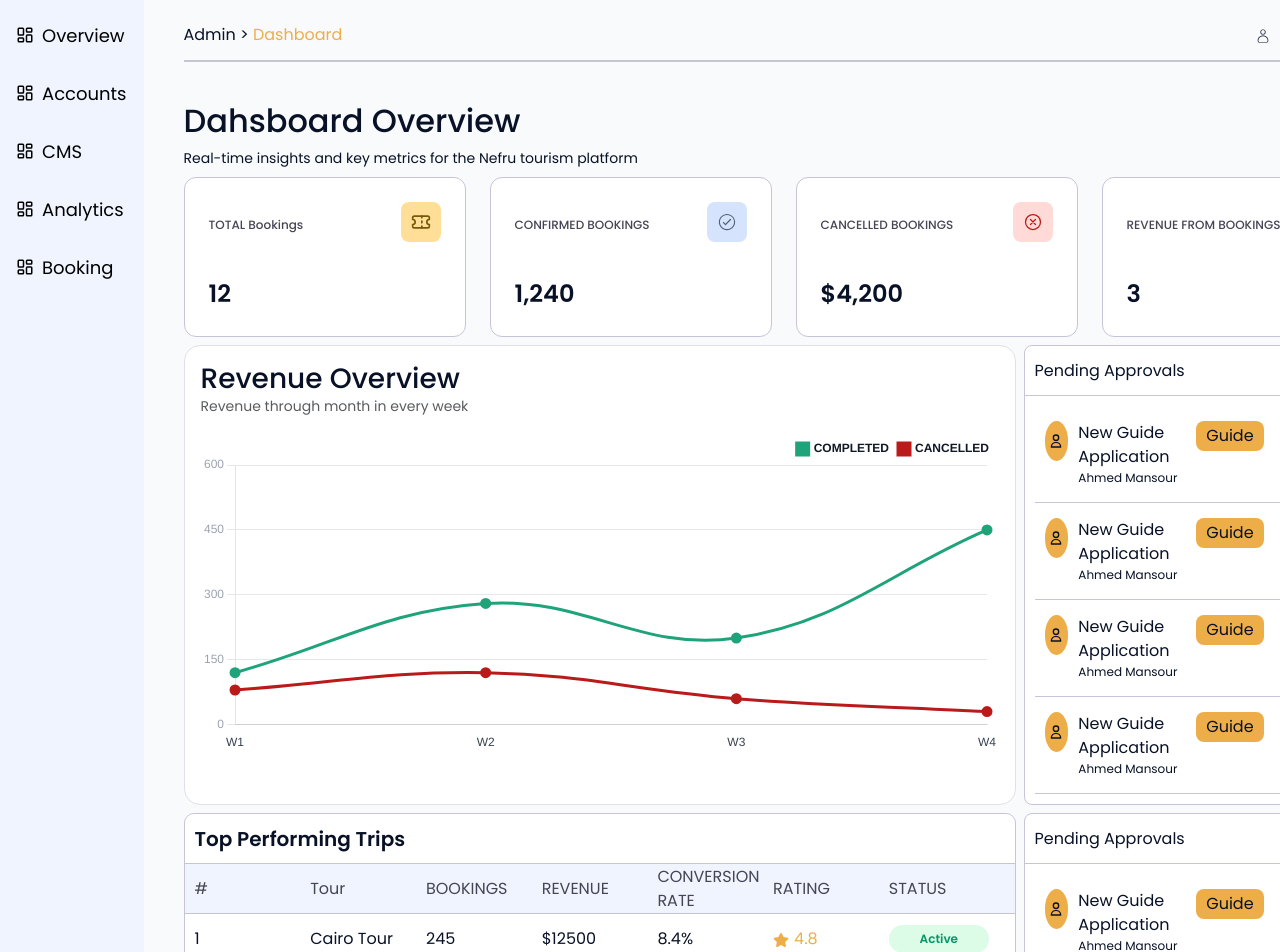
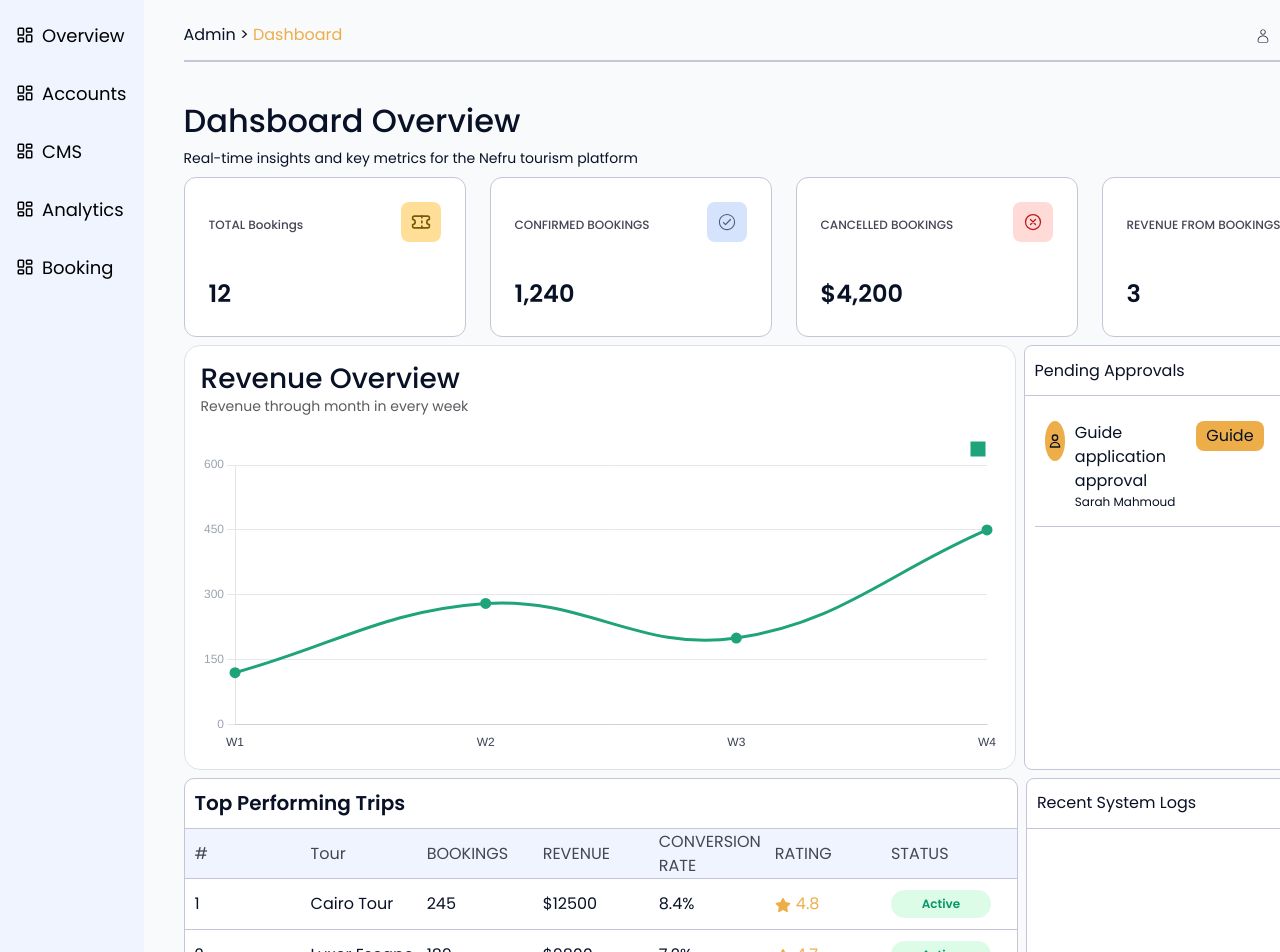
Before and after one commit to mohamed-h-eng/Nefru, a React app in the folder frontend/: page /admin in a window 1280 px wide. Shown: the top 952 px of the page. Built offline with nearby package versions, Linux system fonts and the light colour scheme; the HTML template or start-up script is replaced by a standard one.

Commit message:
fix: dashboard styling

```diff
--- a/frontend/src/pages/Admin/components/DashboardStatus/DashboardStatus.jsx
+++ b/frontend/src/pages/Admin/components/DashboardStatus/DashboardStatus.jsx
@@ -27,13 +27,15 @@ export default function DashboardStatus(){
                     <div className={styles.chart}>
                         <LineChart/>
                     </div>
-                    <PendingList/>
+                    <List title="Pending Approvals">
+                        <PendingItem info="Guide application approval" name="Sarah Mahmoud" tag="Guide" duration="1d ago"/>
+                    </List>
                 </div>
                 <div className={styles.section_2}>
                     <div className={styles.chart}>
                         <Table title="Top Performing Trips" data={tours} headers={['#','Tour',"BOOKINGS","REVENUE","CONVERSION RATE","RATING","STATUS"]}/>
                     </div>
-                    <PendingList/>
+                    <List title="Recent System Logs"/>
                 </div>
             </div>
         </div>
@@ -41,26 +43,53 @@ export default function DashboardStatus(){
     )
 }
 
-function PendingList(){
+function List({title="",children}){
     return(
         <>
         <div className={styles.layout}>
             <div className={styles.layoutTitle}>
-                <p>Pending Approvals</p>
+                <p>{title}</p>
                 <p>View all</p>
             </div>
             <div className={styles.listBody}>
-                <ListItem/>
-                <ListItem/>
-                <ListItem/>
-                <ListItem/>
+                {children}
             </div>
         </div>
         </>
     )
 }
 
-function ListItem(){
+function PendingItem({info, name, tag, duration}){
+    const states = [
+        {icon:'',color:''}
+    ]
+    return(
+        <>
+        <div className={styles.itemContainer}>
+            <div className={styles.itemInfo}>
+                <div className={styles.itemAvatar}>
+                    <Icons.Profile/>
+                </div>
+                <div className={styles.itemLable}>
+                    <p>{info}</p>
+                    <p>{name}</p>
+                </div>
+                <div
+                    className={styles.itemTag}
+                    style={{backgroundColor:"var(--color-secondary)"}}>
+                        <p>{tag}</p>
+                </div>
+            </div>
+            <div className={styles.itemAction}>
+                <p>{duration}</p>
+                <Icons.ArrowRight/>
+            </div>
+        </div>
+        </>
+    )
+}
+
+function LogItem(){
     return(
         <>
         <div className={styles.itemContainer}>
--- a/frontend/src/pages/Admin/components/Status/Status.jsx
+++ b/frontend/src/pages/Admin/components/Status/Status.jsx
@@ -59,23 +59,14 @@ export function LineChart() {
     labels: ["W1", "W2", "W3", "W4"],
     datasets: [
       {
-        label: "COMPLETED",
+        label: "",
         data: [120, 280, 200, 450],
         borderColor: "#1FA37A",
         backgroundColor:"#1FA37A",
         tension: 0.4,
         borderWidth: 3,
         pointRadius: 4,
-      },
-      {
-        label: "CANCELLED",
-        data: [80, 120, 60, 30],
-        borderColor:  "#BA1A1A",
-        backgroundColor: "#BA1A1A",
-        tension: 0.4,
-        borderWidth: 3,
-        pointRadius: 4,
-      },
+      }
     ],
   };
 
```
